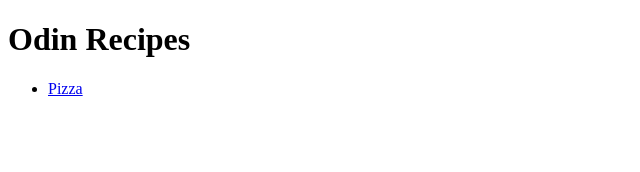
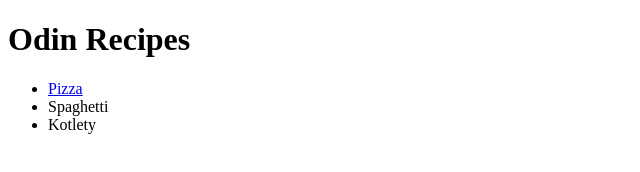
Before and after one commit to Detroc/odin-recipes, a plain HTML site: page index.html in a window 1280 px wide. Shown: the whole page, without its empty margins (0-640 px from the left). Drawn offline with Linux system fonts and the light colour scheme.

```diff
--- a/index.html
+++ b/index.html
@@ -10,6 +10,8 @@
     <h1>Odin Recipes</h1>
     <ul>
         <li><a href="./recipes/pizza.html">Pizza</a></li>
+        <li><a>Spaghetti</a></li>
+        <li><a>Kotlety</a></li>
     </ul>
 </body>
 </html>
```
